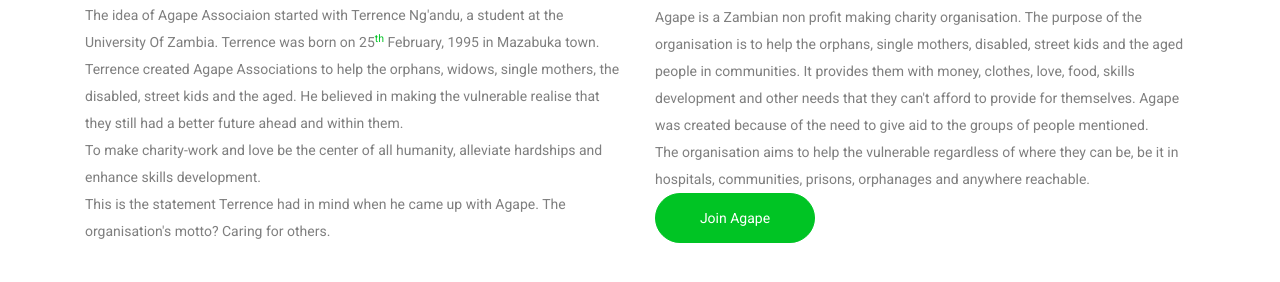
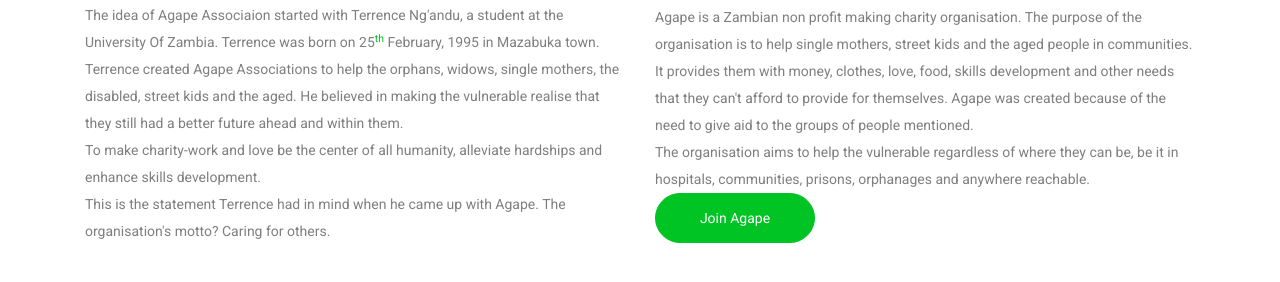
Before and after one commit to agapeassociation/agapeassociation.github.io, a plain HTML site: page about.html in a window 1280 px wide. Shown: the part 736-1018 px from the top of the page. Drawn offline with nearby package versions, Linux system fonts and the light colour scheme.

Commit message:
change 2

```diff
--- a/about.html
+++ b/about.html
@@ -135,8 +135,8 @@
               <h2>About Agape</h2>
               <p>
                 Agape is a Zambian non profit making charity organisation. The
-                purpose of the organisation is to help the orphans, single
-                mothers, disabled, street kids and the aged people in
+                purpose of the organisation is to help single
+                mothers, street kids and the aged people in
                 communities. It provides them with money, clothes, love, food,
                 skills development and other needs that they can't afford to
                 provide for themselves. Agape was created because of the need to
```
